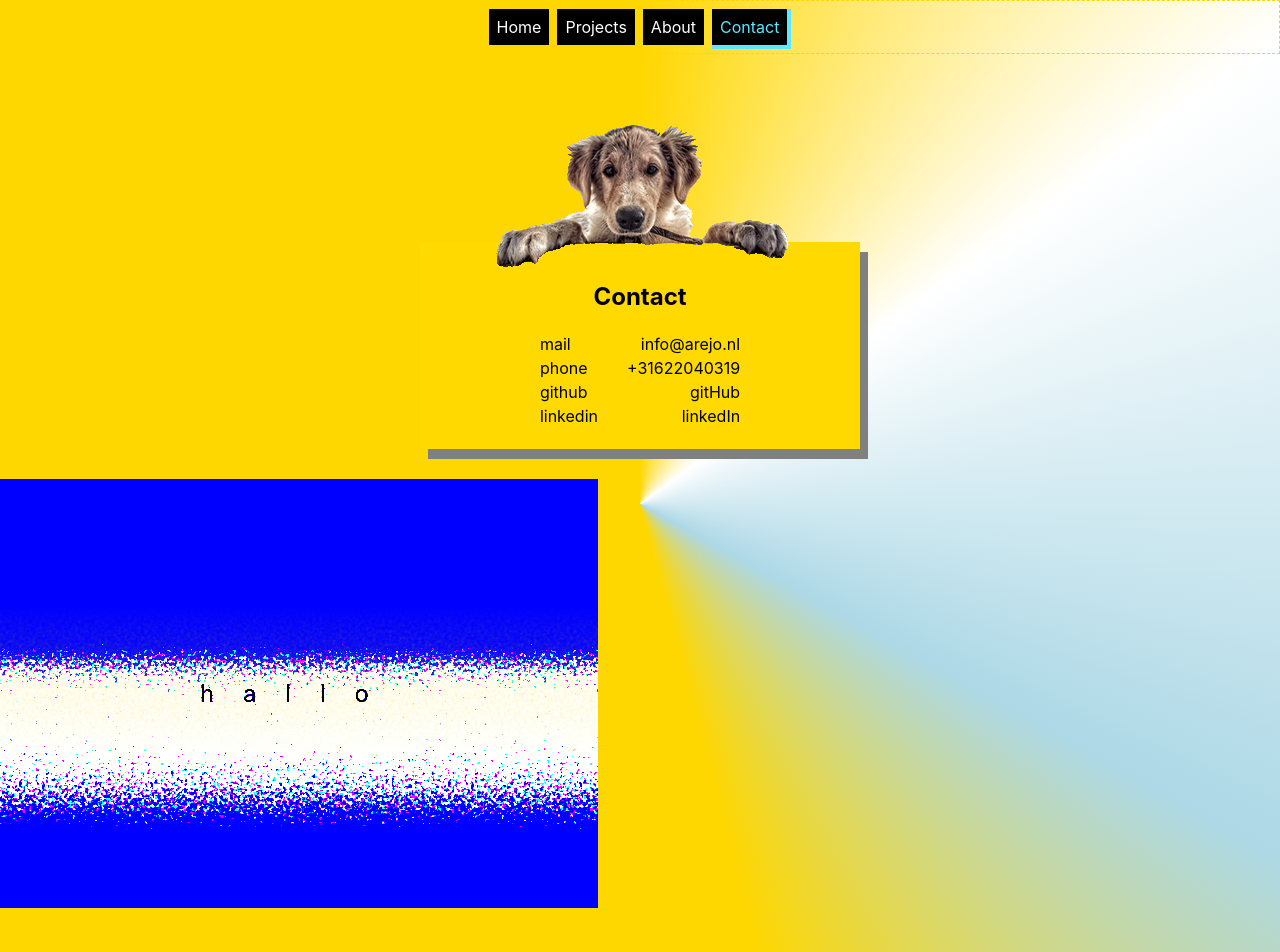
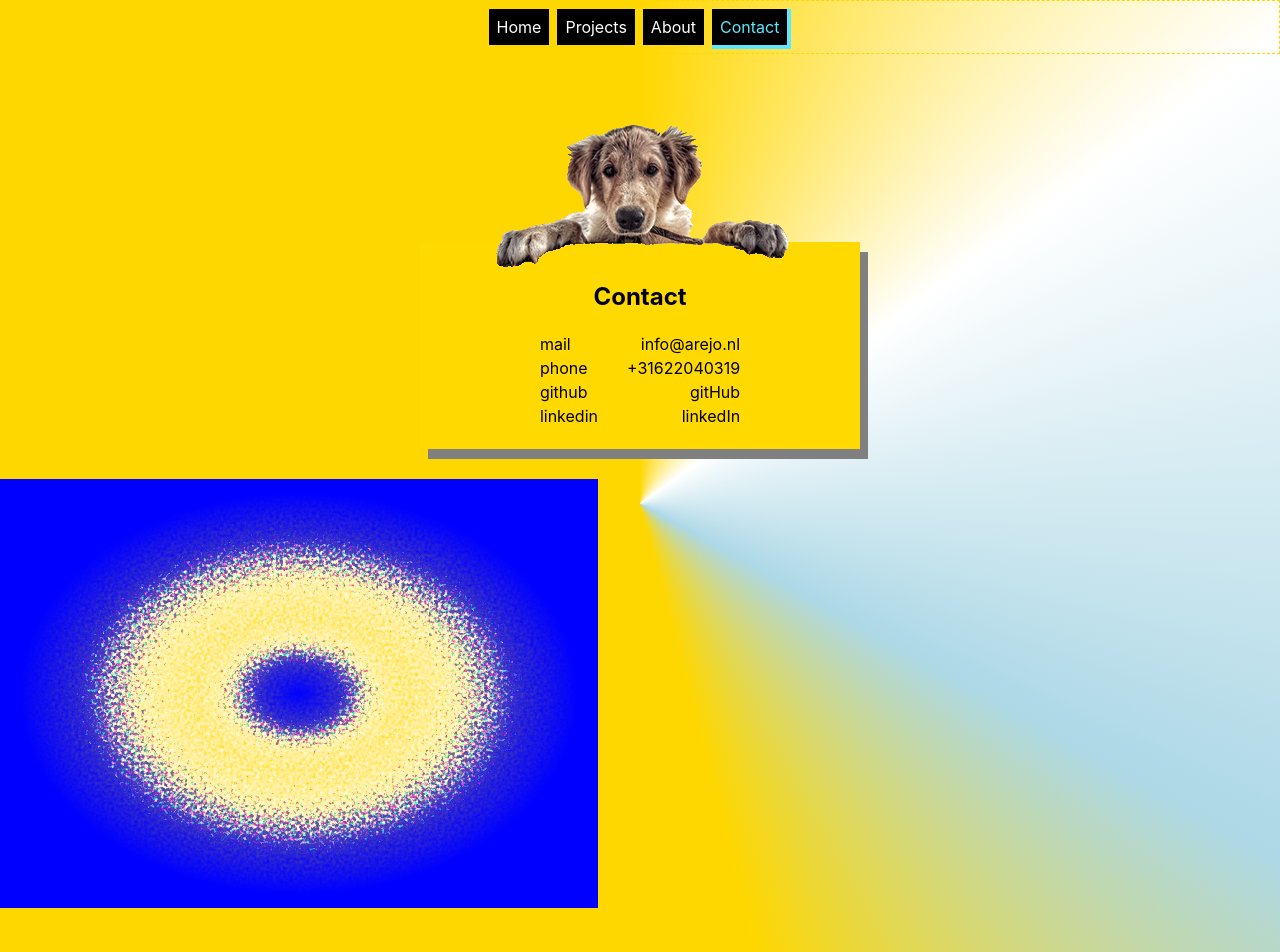
Before and after one commit to arejasverduras/portfolio, a React (Create React App) app: page /contact in a window 1280 px wide. Shown: the top 952 px of the page. Built offline with nearby package versions, Linux system fonts and the light colour scheme.

Commit message:
aniate opacity with keyframes

```diff
--- a/src/App.css
+++ b/src/App.css
@@ -20,7 +20,7 @@ body {
 
   padding: 200px;
   margin-bottom: 100px;
-  color: black;
+  color: transparent;
   font-size: 24px;
   letter-spacing: 1.2em;
   /* background: linear-gradient(20deg,
@@ -34,7 +34,7 @@ body {
     blue 96%,
     gold 98%
   ), url(http://localhost:3000/images/pattern.svg); */
-  background: linear-gradient(
+  background: radial-gradient(
     blue 0%,
     transparent 25%,
     blue 66%
@@ -47,7 +47,8 @@ body {
 
 .noise::before {
   content: 'hallo';
-  background: linear-gradient(
+  color: white;
+  background: radial-gradient(
     blue 30%,
     transparent 55%,
     blue 96%
@@ -60,11 +61,16 @@ body {
   position: absolute;
   left: 0px;
   top: 0px;
-
 }
 
-.noise:hover:before {
-  opacity: 0;
+@keyframes grainSeaOpacity {
+  0% {
+    opacity: 1;
+  }
+
+  100% {
+    opacity: 0;
+  }
 }
 
 /* Chrome-specific
@@ -74,11 +80,11 @@ body {
   }
 } */
 
-/* @media (prefers-reduced-motion: no-preference) {
-  .noise {
-    animation: grainSeaOpacity 3s infinite alternate-reverse;
+@media (prefers-reduced-motion: no-preference) {
+  .noise::before {
+    animation: grainSeaOpacity 2s infinite alternate;
   }
-} */
+}
 
 @keyframes grainSea {
   0% {
@@ -126,24 +132,6 @@ body {
     filter: contrast(210%) brightness(900%);
   }
 }
-
-@keyframes grainSeaOpacity {
-  0% {
-
-    opacity: 1;
-
-
-  }
-
-  100% {
-    opacity: 0;
-
-  }
-}
-
-
-
-
 
 .overlay {
   position: absolute;
```
